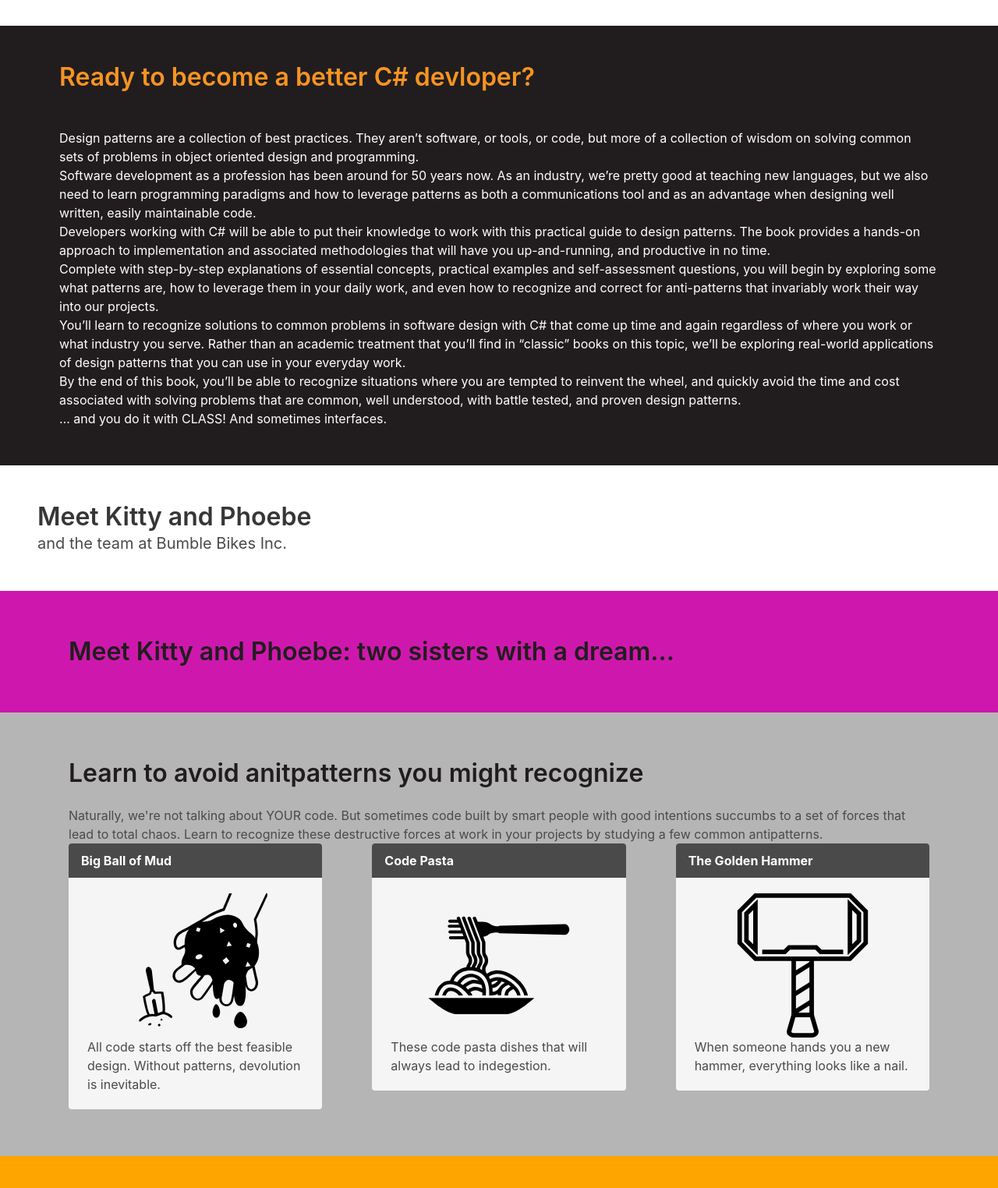
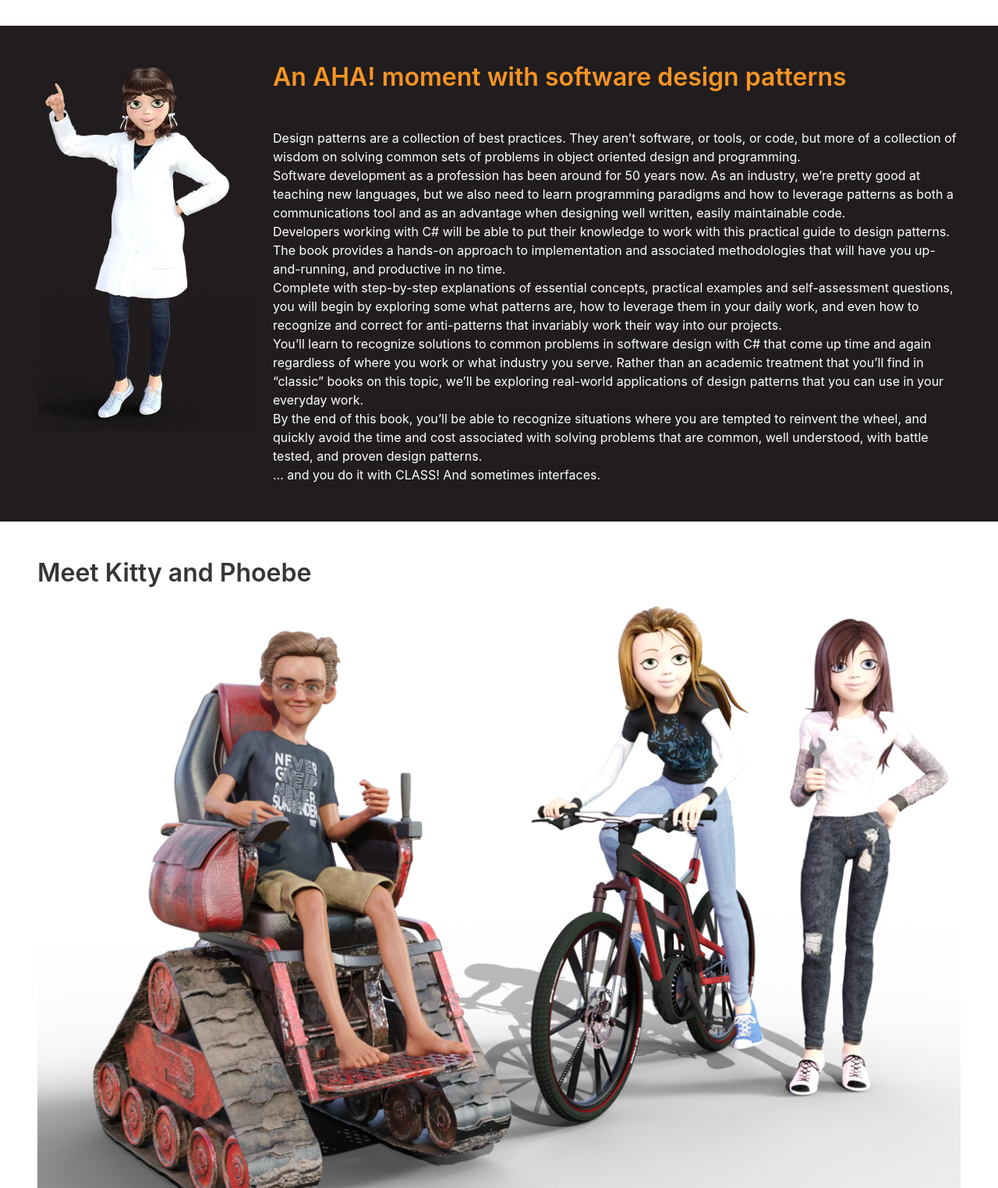
Before and after one commit to brucevanhorn2/real-world-patterns-with-c-sharp-website, a plain HTML site: page index.html in a window 1280 px wide. Shown: the part 721-2245 px from the top of the page at 78% size. Drawn offline with nearby package versions, Linux system fonts and the light colour scheme.

Commit message:
trying out some more images

```diff
--- a/index.html
+++ b/index.html
@@ -80,10 +80,13 @@
     </section>
     <section class="section" style="background-color: #211d1e">
       <div class="columns is-mobile is-centered">
-        <div class="container">
-          <div class="column is-full" style="color: white">
-            <p class="sentence title is-3" style="color: #f69423">
-              Ready to become a better C# devloper?
+        <!-- <div class="container"> -->
+          <div class="column is-one-quarter">
+            <img src="./img/phoebe-aha-lab-coat.webp" />
+          </div>
+          <div class="column is-three-quarters" style="color: white">
+            <p class="title is-3" style="color: #f69423">
+              An AHA! moment with software design patterns
             </p>
             <br />
             <p>
@@ -137,6 +140,7 @@
           <p class="title">
             Meet Kitty and Phoebe
           </p>
+          <img src="./img/tkp-foreground.webp" />
           <p class="subtitle">
             and the team at Bumble Bikes Inc.
           </p>
@@ -359,8 +363,7 @@
                           />
                         </figure>
                         <p>
-                          Don't confuse this with neo-classical expressionist
-                          factories.
+                          It's like behavioral bling for closed classes.
                         </p>
                       </div>
                     </article>
@@ -375,7 +378,7 @@
                           <img src="./img/noun-castle-5099143.svg" />
                         </figure>
                         <p>
-                          It's a code castle on the outside but its a code
+                          Code castle on the outside, code
                           trailer park on the inside.
                         </p>
                       </div>
--- a/js/typing-effect.js
+++ b/js/typing-effect.js
@@ -5,21 +5,18 @@ const carouselText = [
     {text: "cause your head to explode.", color: "orange"},
     {text: "make you question your career choice.", color: "orange"},
     {text: "lead to a broken heart.", color: "orange"},
-    {text: "force you switch to JavaScript.", color: "orange"},
+    {text: "force you switch to SmallTalk.", color: "orange"},
     {text: "compel you to become a long haul trucker.", color: "orange"},
-    {text: "cause you to seek psychological help.", color: "orange"},
     {text: "make you cry in your energy drink.", color: "orange"},
     {text: "make you feel like a total poser.", color: "orange"},
-    {text: "lead to general malaise.", color: "orange"},
-    {text: "bring about a state of utter depression.", color: "orange"},
-    {text: "lead you to make GoF voodoo dolls.", color: "orange"},
+    {text: "tempt you to make GoF voodoo dolls.", color: "orange"},
 ]
 
 $( document ).ready(async function() {
     carousel(carouselText, "#feature-text")
 });
 
-async function typeSentence(sentence, eleRef, delay = 100) {
+async function typeSentence(sentence, eleRef, delay = 50) {
     const letters = sentence.split("");
     let i = 0;
     while(i < letters.length) {
```
Also changed, not shown: img/phoebe-aha-lab-coat.webp (added), img/tkp-foreground.webp (added), 2 other files.
